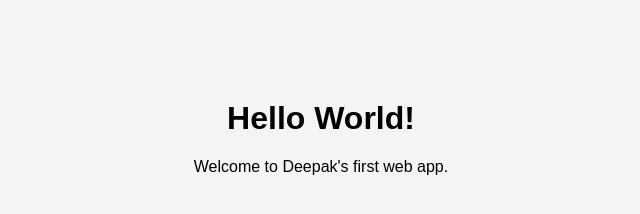
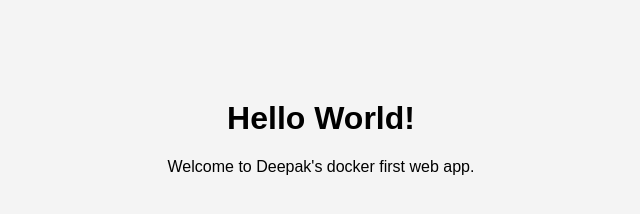
Before and after one commit to Deepakrrajani/devopsprac, a plain HTML site: page index.html in a window 1280 px wide. Shown: the whole page, without its empty margins (319-959 px from the left). Drawn offline with Linux system fonts and the light colour scheme.

Commit message:
Update index.html

```diff
--- a/index.html
+++ b/index.html
@@ -19,7 +19,7 @@
 <body>
     <div class="container">
         <h1>Hello World!</h1>
-        <p>Welcome to Deepak's first web app.</p>
+        <p>Welcome to Deepak's docker first web app.</p>
     </div>
 </body>
 </html>
```
